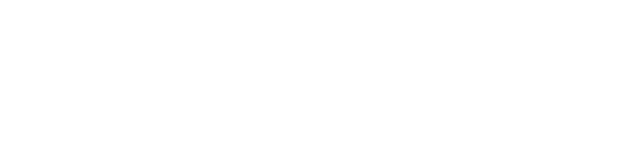
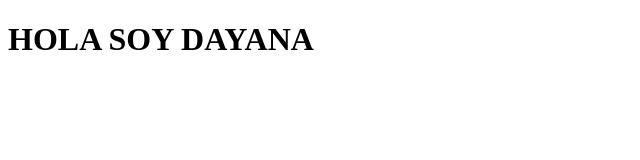
Before and after one commit to dayana7508/practica1, a plain HTML site: page index.html in a window 1280 px wide. Shown: the whole page, without its empty margins (0-640 px from the left). Drawn offline with Linux system fonts and the light colour scheme.

Commit message:
Subiendo saludo en rama secundaria

```diff
--- a/index.html
+++ b/index.html
@@ -6,6 +6,6 @@
     <title>Document</title>
 </head>
 <body>
-
+    <h1>HOLA SOY DAYANA</h1>
 </body>
 </html>
```
